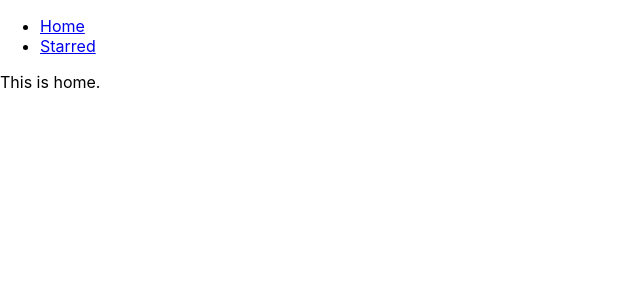
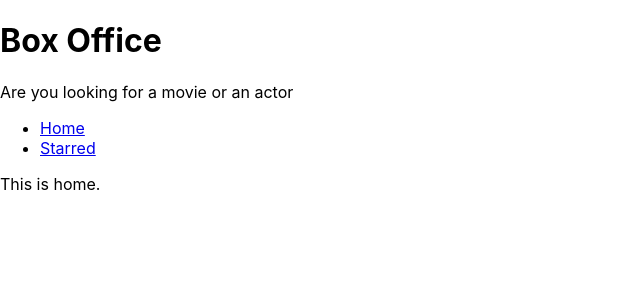
Before and after one commit to bhagwat7540/box-office, a React (Create React App) app: page / in a window 1280 px wide. Shown: the top 300 px of the page, without its empty margins (0-640 px from the left). Built offline with nearby package versions, Linux system fonts and the light colour scheme.

Commit message:
added layout management

```diff
--- a/src/App.js
+++ b/src/App.js
@@ -7,9 +7,6 @@
 
 function App() {
   return (
-    <div>
-      <Navs />
-
     <Switch>
       <Route exact path="/">
         <Home />
@@ -23,7 +20,6 @@
         <div>Not Found</div>
       </Route>
     </Switch>
-    </div>
   );
 }
 
--- /dev/null
+++ b/src/Components/MainPageLayout.js
@@ -0,0 +1,19 @@
+import React from 'react';
+import Navs from './Navs';
+import Title from './Title';
+
+const MainPageLayout = ({ children }) => {
+  return (
+    <div>
+      <Title
+        title="Box Office"
+        subtitle="Are you looking for a movie or an actor"
+      />
+      <Navs />
+
+      {children}
+    </div>
+  );
+};
+
+export default MainPageLayout;
--- /dev/null
+++ b/src/Components/Title.js
@@ -0,0 +1,12 @@
+import React from 'react';
+
+const Title = ({ title, subtitle }) => {
+  return (
+    <div>
+      <h1>{title}</h1>
+      <p>{subtitle}</p>
+    </div>
+  );
+};
+
+export default Title;
--- a/src/pages/Home.js
+++ b/src/pages/Home.js
@@ -1,7 +1,8 @@
 import React from 'react';
+import MainPageLayout from '../Components/MainPageLayout';
 
 const Home = () => {
-  return <div>This is home.</div>;
+  return <MainPageLayout>This is home.</MainPageLayout>;
 };
 
 export default Home;
--- a/src/pages/Starred.js
+++ b/src/pages/Starred.js
@@ -1,7 +1,8 @@
 import React from 'react';
+import MainPageLayout from '../Components/MainPageLayout';
 
 const Starred = () => {
-  return <div>This is starred.</div>;
+  return <MainPageLayout>This is starred.</MainPageLayout>;
 };
 
 export default Starred;
```
Lines whose indentation alone changed are shown as unchanged.
